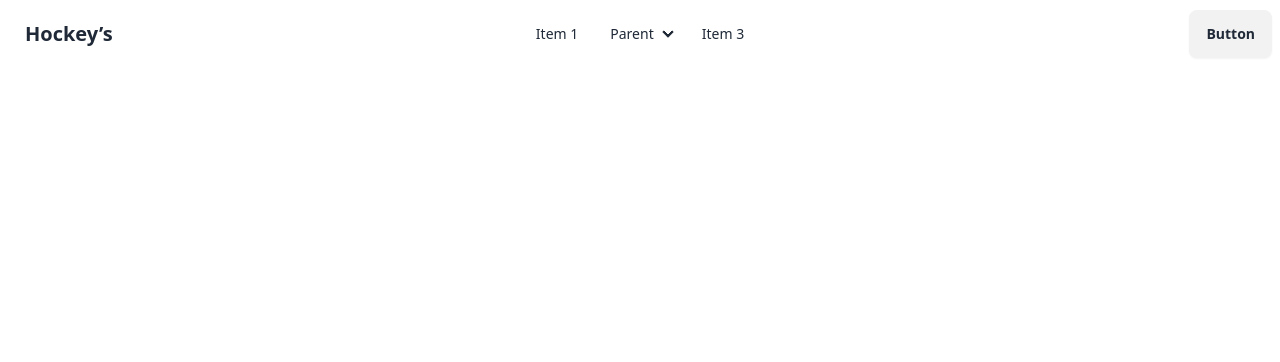
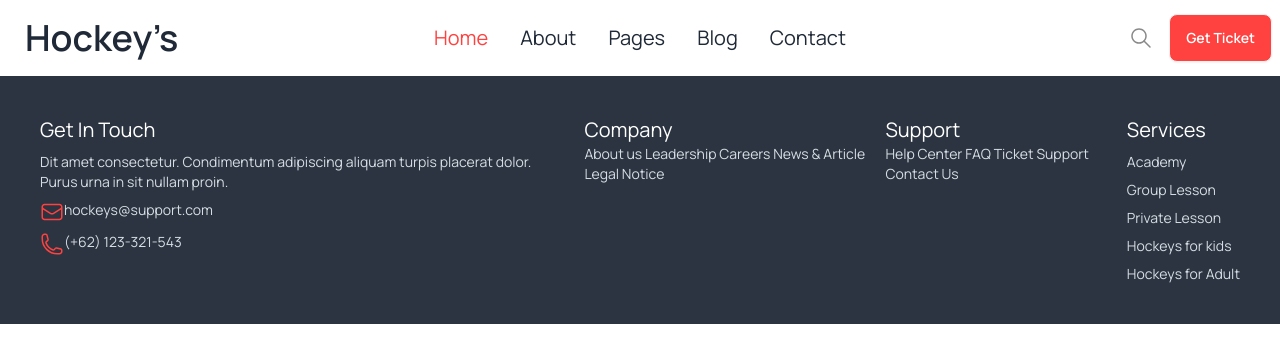
Before and after one commit to lelin171046/Assignment-3, a plain HTML site: page index.html in a window 1280 px wide. Drawn offline with nearby package versions, Linux system fonts and the light colour scheme.

Commit message:
added footer part

```diff
--- a/index.html
+++ b/index.html
@@ -6,8 +6,15 @@
     <title>Hockey’s Shop</title>
     <link href="https://cdn.jsdelivr.net/npm/daisyui@4.6.0/dist/full.min.css" rel="stylesheet" type="text/css" />
 <script src="https://cdn.tailwindcss.com"></script>
+<!-- google font  -->
+<link rel="preconnect" href="https://fonts.googleapis.com">
+<link rel="preconnect" href="https://fonts.gstatic.com" crossorigin>
+<link href="https://fonts.googleapis.com/css2?family=Bebas+Neue&family=Manrope:wght@200..800&family=Poppins:ital,wght@0,100;0,200;0,300;0,400;0,500;0,600;0,700;0,800;0,900;1,100;1,200;1,300;1,400;1,500;1,600;1,700;1,800;1,900&display=swap" rel="stylesheet">
+<style>
+  .font-monrope{font-family: "Manrope", sans-serif;}
+</style>
 </head>
-<body>
+<body class="font-monrope ">
     <header>
         <nav>
             <div class="navbar bg-base-100">
@@ -17,36 +24,37 @@
                       <svg xmlns="http://www.w3.org/2000/svg" class="h-5 w-5" fill="none" viewBox="0 0 24 24" stroke="currentColor"><path stroke-linecap="round" stroke-linejoin="round" stroke-width="2" d="M4 6h16M4 12h8m-8 6h16" /></svg>
                     </div>
                     <ul tabindex="0" class="menu menu-sm dropdown-content mt-3 z-[1] p-2 shadow bg-base-100 rounded-box w-52">
-                      <li><a>Item 1</a></li>
-                      <li>
-                        <a>Parent</a>
-                        <ul class="p-2">
-                          <li><a>Submenu 1</a></li>
-                          <li><a>Submenu 2</a></li>
-                        </ul>
-                      </li>
-                      <li><a>Item 3</a></li>
+                      <li><a><span class="text-[#FF4240]">Home</span></a></li>
+                      <li><a>About</a></li>
+                      <li><a>Pages</a></li>
+                      <li><a>Blog</a></li>
+                      <li><a>Contact</a></li>
                     </ul>
                   </div>
-                  <a class="btn btn-ghost text-xl">Hockey’s</a>
+                  <a class="btn btn-ghost text-4xl">Hockey’s</a>
                 </div>
                 <div class="navbar-center hidden lg:flex">
-                  <ul class="menu menu-horizontal px-1">
-                    <li><a>Item 1</a></li>
-                    <li>
-                      <details>
-                        <summary>Parent</summary>
-                        <ul class="p-2">
-                          <li><a>Submenu 1</a></li>
-                          <li><a>Submenu 2</a></li>
-                        </ul>
-                      </details>
-                    </li>
-                    <li><a>Item 3</a></li>
+                  <ul class="menu menu-horizontal px-2 text-xl">
+                    <li><a><span class="text-[#FF4240]">Home</span></a></li>
+                      <li><a>About</a></li>
+                      <li><a>Pages</a></li>
+                      <li><a>Blog</a></li>
+                      <li><a>Contact</a></li>
                   </ul>
                 </div>
-                <div class="navbar-end">
-                  <a class="btn">Button</a>
+                <div class="navbar-end space-x-4">
+                  <svg xmlns="http://www.w3.org/2000/svg" width="24" height="24" viewBox="0 0 24 24" fill="none">
+                    <g clip-path="url(#clip0_5_6)">
+                      <path d="M3 10C3 10.9193 3.18106 11.8295 3.53284 12.6788C3.88463 13.5281 4.40024 14.2997 5.05025 14.9497C5.70026 15.5998 6.47194 16.1154 7.32122 16.4672C8.1705 16.8189 9.08075 17 10 17C10.9193 17 11.8295 16.8189 12.6788 16.4672C13.5281 16.1154 14.2997 15.5998 14.9497 14.9497C15.5998 14.2997 16.1154 13.5281 16.4672 12.6788C16.8189 11.8295 17 10.9193 17 10C17 9.08075 16.8189 8.1705 16.4672 7.32122C16.1154 6.47194 15.5998 5.70026 14.9497 5.05025C14.2997 4.40024 13.5281 3.88463 12.6788 3.53284C11.8295 3.18106 10.9193 3 10 3C9.08075 3 8.1705 3.18106 7.32122 3.53284C6.47194 3.88463 5.70026 4.40024 5.05025 5.05025C4.40024 5.70026 3.88463 6.47194 3.53284 7.32122C3.18106 8.1705 3 9.08075 3 10Z" stroke="#89898B" stroke-width="1.5" stroke-linecap="round" stroke-linejoin="round"/>
+                      <path d="M21 21L15 15" stroke="#89898B" stroke-width="1.5" stroke-linecap="round" stroke-linejoin="round"/>
+                    </g>
+                    <defs>
+                      <clipPath id="clip0_5_6">
+                        <rect width="24" height="24" fill="white"/>
+                      </clipPath>
+                    </defs>
+                  </svg>
+                  <button class="btn text-white bg-[#FF4240]">Get Ticket</button>
                 </div>
               </div>
         </nav>
@@ -54,8 +62,42 @@
     <main>
 
     </main>
-    <footer>
-
+    <footer class="footer p-10 bg-neutral text-neutral-content">
+      <nav class="mx-w-1/4">
+        <header class="text-white text-xl">Get In Touch</header>
+        <a class="link link-hover">Dit amet consectetur. Condimentum  adipiscing aliquam turpis placerat dolor. Purus urna in sit nullam proin. </a>
+        <a class="link link-hover flex"><svg xmlns="http://www.w3.org/2000/svg" width="24" height="24" viewBox="0 0 24 24" fill="none">
+          <path d="M21.75 6.75V17.25C21.75 17.8467 21.5129 18.419 21.091 18.841C20.669 19.2629 20.0967 19.5 19.5 19.5H4.5C3.90326 19.5 3.33097 19.2629 2.90901 18.841C2.48705 18.419 2.25 17.8467 2.25 17.25V6.75M21.75 6.75C21.75 6.15326 21.5129 5.58097 21.091 5.15901C20.669 4.73705 20.0967 4.5 19.5 4.5H4.5C3.90326 4.5 3.33097 4.73705 2.90901 5.15901C2.48705 5.58097 2.25 6.15326 2.25 6.75M21.75 6.75V6.993C21.75 7.37715 21.6517 7.75491 21.4644 8.0903C21.2771 8.42569 21.0071 8.70754 20.68 8.909L13.18 13.524C12.8252 13.7425 12.4167 13.8582 12 13.8582C11.5833 13.8582 11.1748 13.7425 10.82 13.524L3.32 8.91C2.99292 8.70854 2.72287 8.42669 2.53557 8.0913C2.34827 7.75591 2.24996 7.37815 2.25 6.994V6.75" stroke="#FF4240" stroke-width="1.5" stroke-linecap="round" stroke-linejoin="round"/>
+        </svg>hockeys@support.com</a>
+        <a class="link link-hover flex"><svg xmlns="http://www.w3.org/2000/svg" width="24" height="24" viewBox="0 0 24 24" fill="none">
+          <path d="M2.25 6.75C2.25 15.034 8.966 21.75 17.25 21.75H19.5C20.0967 21.75 20.669 21.5129 21.091 21.091C21.5129 20.669 21.75 20.0967 21.75 19.5V18.128C21.75 17.612 21.399 17.162 20.898 17.037L16.475 15.931C16.035 15.821 15.573 15.986 15.302 16.348L14.332 17.641C14.05 18.017 13.563 18.183 13.122 18.021C11.4849 17.4191 9.99815 16.4686 8.76478 15.2352C7.53141 14.0018 6.58087 12.5151 5.979 10.878C5.817 10.437 5.983 9.95 6.359 9.668L7.652 8.698C8.015 8.427 8.179 7.964 8.069 7.525L6.963 3.102C6.90214 2.85869 6.76172 2.6427 6.56405 2.48834C6.36638 2.33397 6.1228 2.25008 5.872 2.25H4.5C3.90326 2.25 3.33097 2.48705 2.90901 2.90901C2.48705 3.33097 2.25 3.90326 2.25 4.5V6.75Z" stroke="#FF4240" stroke-width="1.5" stroke-linecap="round" stroke-linejoin="round"/>
+        </svg>(+62) 123-321-543</a>
+      </nav>
+      <div class="flex">
+        <nav class="">
+          <header class="text-white text-xl">Company</header>
+          <a class="link link-hover">About us</a>
+          <a class="link link-hover">Leadership</a>
+          <a class="link link-hover">Careers</a>
+          <a class="link link-hover">News & Article</a>
+          <a class="link link-hover">Legal Notice</a>
+        </nav>
+        <nav>
+          <header class="text-white text-xl">Support</header>
+          <a class="link link-hover">Help Center</a>
+          <a class="link link-hover">FAQ</a>
+          <a class="link link-hover">Ticket Support</a>
+          <a class="link link-hover">Contact Us</a>
+        </nav>
+      </div>
+      <nav>
+        <header class="text-white text-xl">Services</header>
+        <a class="link link-hover">Academy</a>
+        <a class="link link-hover">Group Lesson</a>
+        <a class="link link-hover">Private Lesson</a>
+        <a class="link link-hover">Hockeys for kids</a>
+        <a class="link link-hover">Hockeys for Adult</a>
+      </nav>
     </footer>
 
 </body>
```
